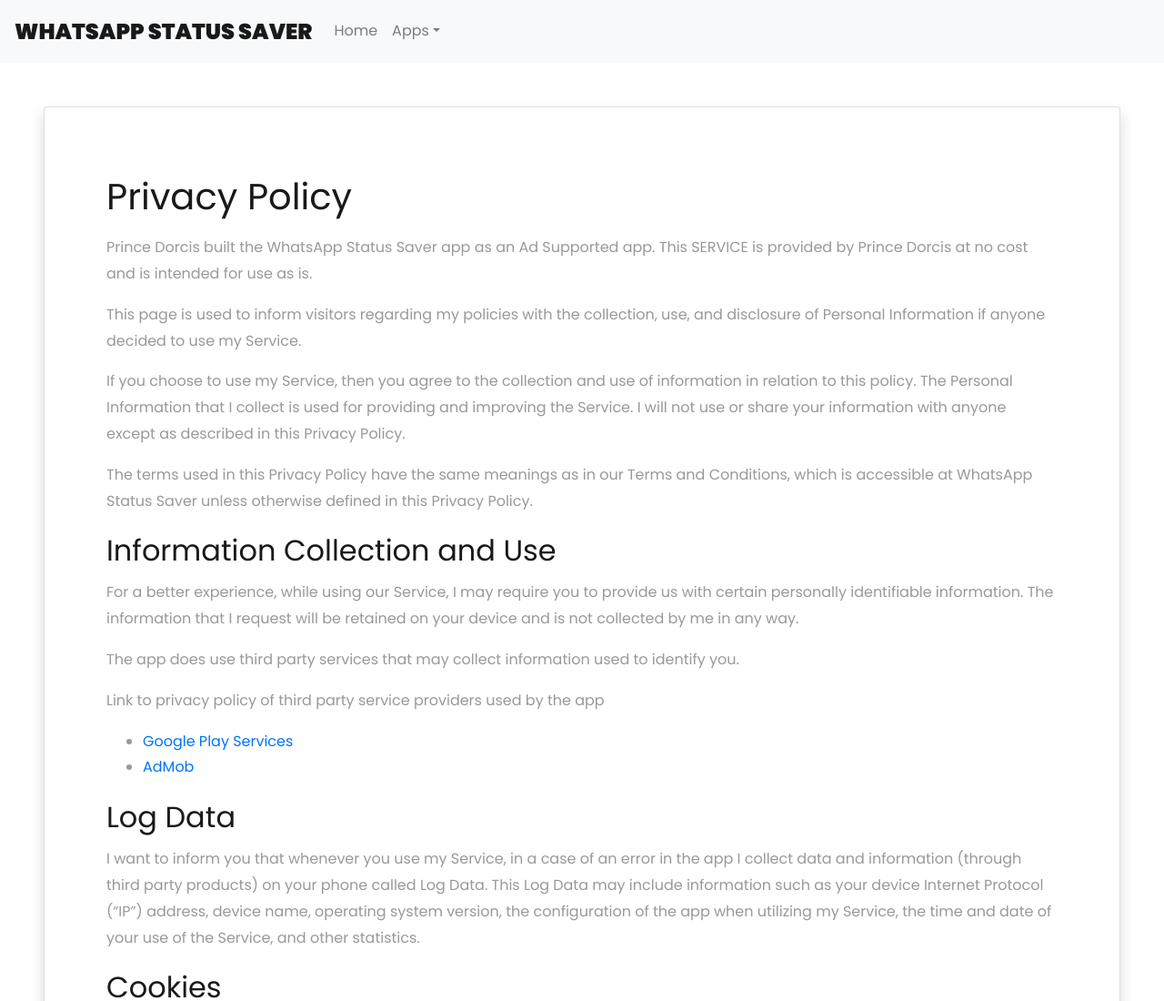
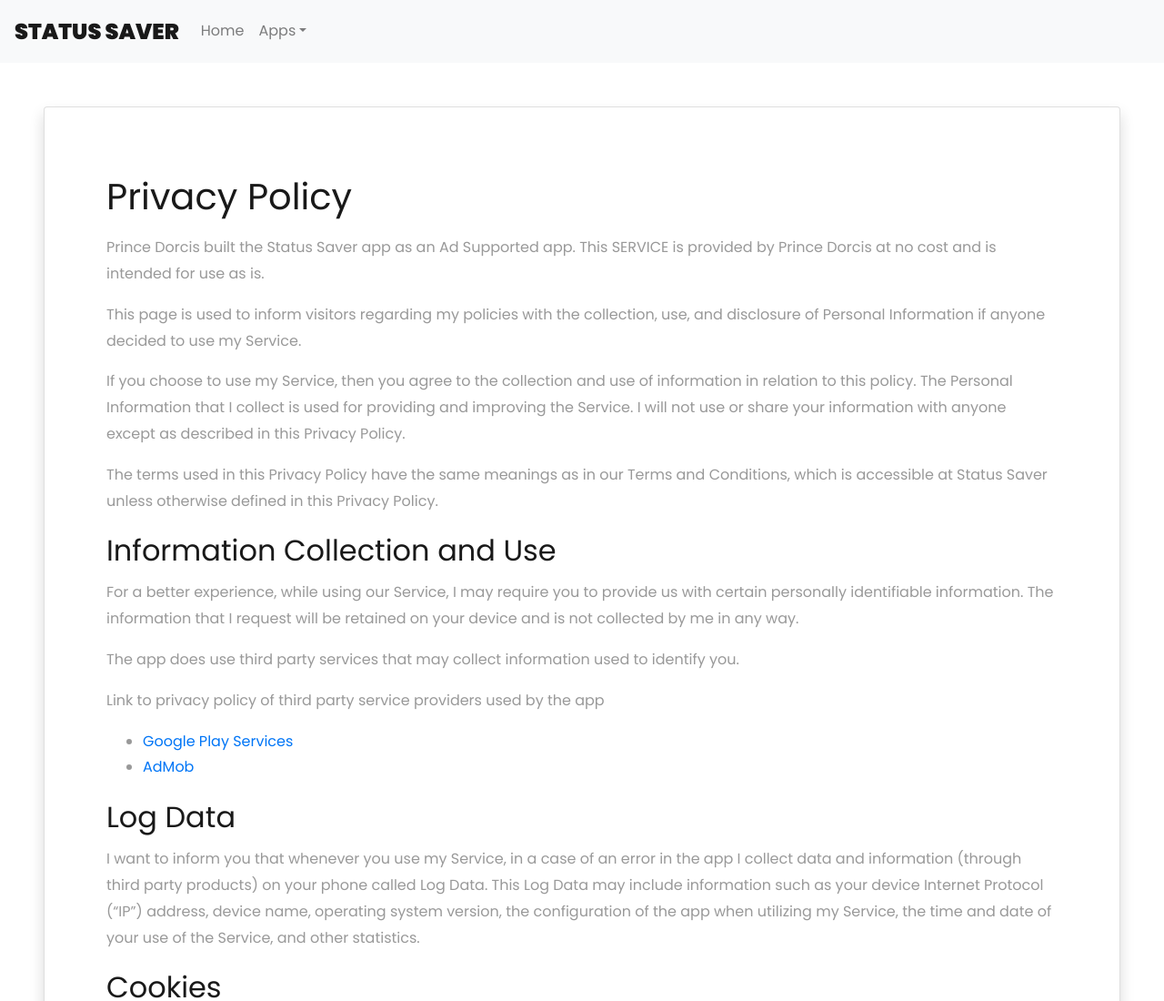
Before and after one commit to prinx/prinx.github.io, a plain HTML site: page apps/status-saver/privacy.html in a window 1280 px wide. Shown: the top 1100 px of the page at 91% size. Drawn offline with Linux system fonts and the light colour scheme.

Commit message:
update status saver privacy policy

```diff
--- a/apps/whatsapp-status-saver/privacy.html
+++ b/apps/status-saver/privacy.html
@@ -19,7 +19,7 @@
 
 <body>
     <nav class="navbar navbar-expand-md navbar-light bg-light">
-        <a class="navbar-brand" href="#">WhatsApp Status Saver</a>
+        <a class="navbar-brand" href="#">Status Saver</a>
         <button class="navbar-toggler d-lg-none" type="button" data-toggle="collapse" data-target="#collapsibleNavId" aria-controls="collapsibleNavId" aria-expanded="false" aria-label="Toggle navigation">
             <span class="navbar-toggler-icon"></span>
         </button>
@@ -32,7 +32,7 @@
                     <a class="nav-link dropdown-toggle" href="#" id="dropdownId" data-toggle="dropdown" aria-haspopup="true" aria-expanded="false">Apps</a>
                     <div class="dropdown-menu" aria-labelledby="dropdownId">
                         <a class="dropdown-item" href="../">All</a>
-                        <a class="dropdown-item" href="./">Whatsapp Status Saver</a>
+                        <a class="dropdown-item" href="./">Status Saver</a>
                     </div>
                 </li>
             </ul>
@@ -44,7 +44,7 @@
             <div class="card-body">
                 <h1 class="card-title">Privacy Policy</h1>
                 <p class="card-text">
-                    Prince Dorcis built the WhatsApp Status Saver app as
+                    Prince Dorcis built the Status Saver app as
                     an Ad Supported app. This SERVICE is provided by
                     Prince Dorcis at no cost and is intended for use as
                     is.
@@ -64,7 +64,7 @@
                 <p class="card-text">
                     The terms used in this Privacy Policy have the same meanings
                     as in our Terms and Conditions, which is accessible at
-                    WhatsApp Status Saver unless otherwise defined in this Privacy Policy.
+                    Status Saver unless otherwise defined in this Privacy Policy.
                 </p>
                 <h2>Information Collection and Use</h2>
                 <p class="card-text">
```
Also changed, not shown: apps/index.html (+1 -1 lines), apps/status-saver/index.html (renamed from apps/whatsapp-status-saver/index.html, +3 -3 lines), apps/status-saver/logo.png (renamed from apps/whatsapp-status-saver/logo.png), 2 other files.
